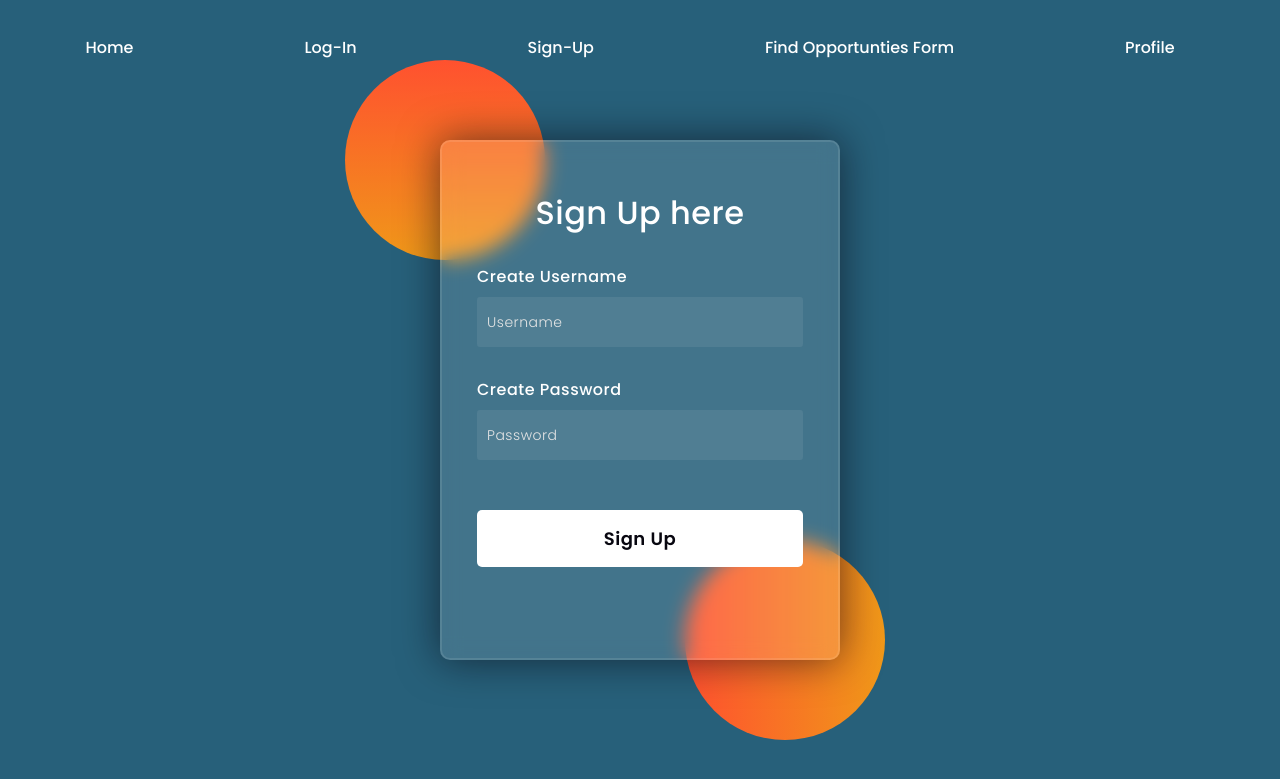
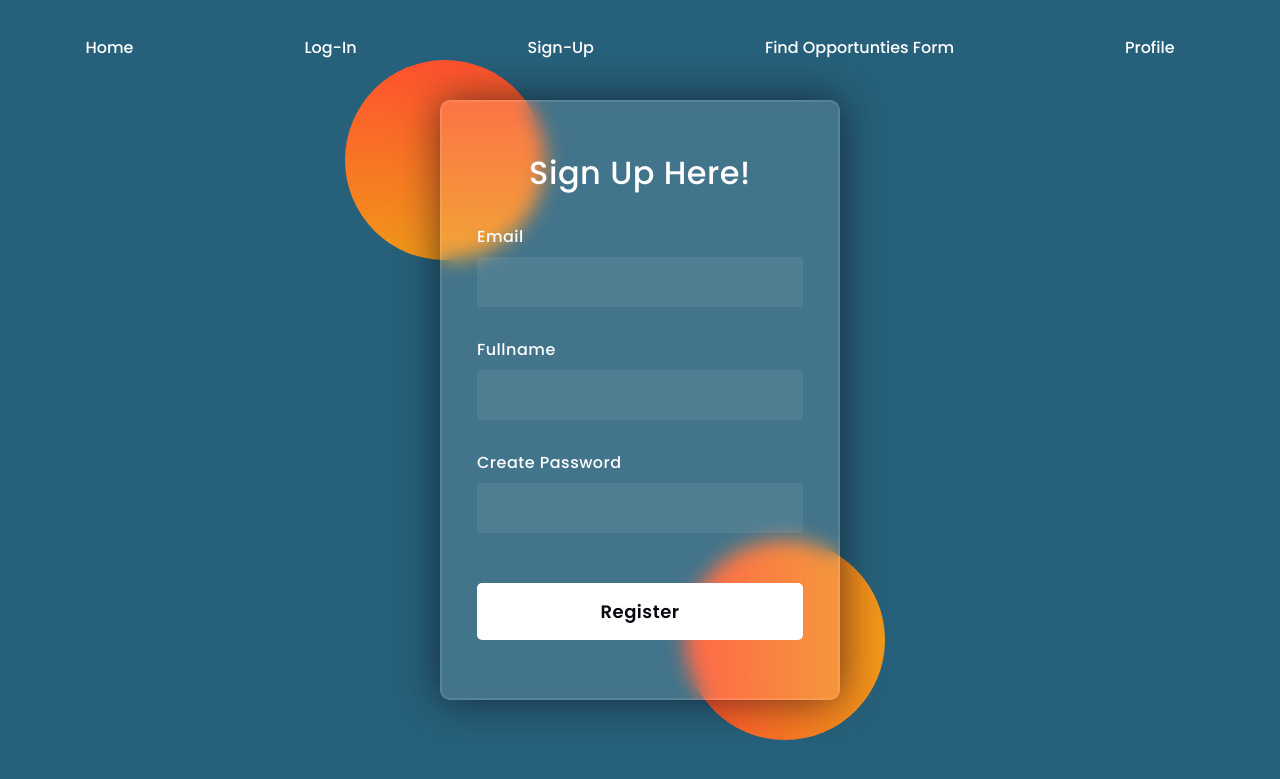
Before and after one commit to AggravatedDonald/DevpostFrey, a Node server app: template views/signup.html in a window 1280 px wide. Shown: the top 779 px of the page. Run offline with Node 20, Linux system fonts and the light colour scheme; the template is opened without the code that fills it, so the values that code supplies are empty; some libraries are stand-ins or nearby versions.

Commit message:
Update signup.html

```diff
--- a/views/signup.html
+++ b/views/signup.html
@@ -51,7 +51,7 @@ body{
     bottom: -80px;
 }
 form{
-    height: 520px;
+    height: 600px;
     width: 400px;
     background-color: rgba(255,255,255,0.13);
     position: absolute;
@@ -162,16 +162,15 @@ button{
         <div class="shape"></div>
         <div class="shape"></div>
     </div>
-    <form>
-        <h3>Sign Up here</h3>
-
-        <label for="username">Create Username</label>
-        <input type="text" placeholder="Username" id="username">
-
-        <label for="password">Create Password</label>
-        <input type="password" placeholder="Password" id="password">
-
-        <button>Sign Up</button>
+    <form method="POST" action="/register">
+        <h3>Sign Up Here!</h3>
+        <label for="email">Email</label>
+        <input name="Email" type="email" required>
+        <label for="Username">Fullname</label>
+        <input name="Username" type="text" required>
+        <label for="Password">Create Password</label>
+        <input name="Password" type="password" required>
+        <button>Register</button>
     </form>
 </body>
 </html>
```
